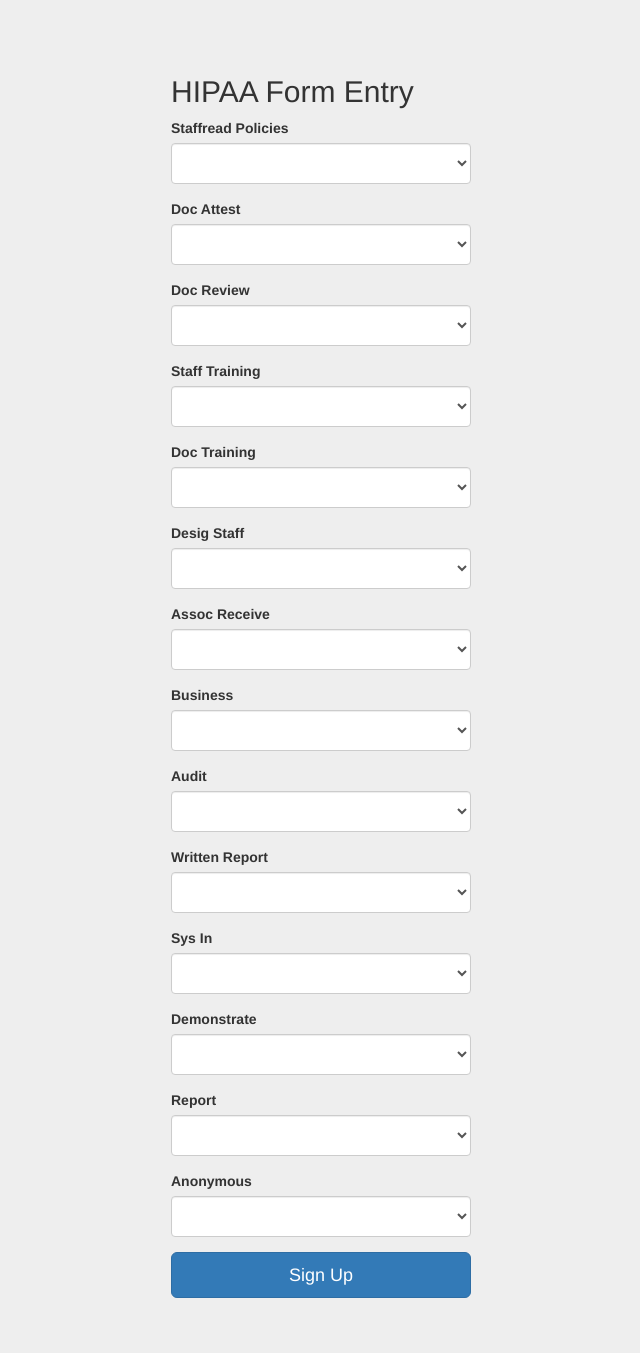
After one commit to soumyapurohit/HonestBrokerII, a Flask app: page /pendrequest in a window 1280 px wide. The commit adds this page. Shown: the whole page, without its empty margins (319-959 px from the left). Run offline with Flask 2, Linux system fonts and the light colour scheme; data comes from the database, SQL or seed files in the repository; both versions use the stored data as it was after the commit; some libraries are stand-ins or nearby versions.

Commit message:
HIPAA Form entry first attempt

```diff
--- a/app.py
+++ b/app.py
@@ -2,7 +2,7 @@ from flask import Flask, render_template, request, redirect, url_for, jsonify, R
 from flask_bootstrap import Bootstrap
 from math import log, exp
 from flask_wtf import FlaskForm
-from wtforms import StringField, PasswordField, BooleanField
+from wtforms import StringField, PasswordField, BooleanField, RadioField, SelectField
 from wtforms.validators import InputRequired, Email, Length
 from flask import flash
 from flask_sqlalchemy import SQLAlchemy
@@ -58,6 +58,30 @@ class RequestForm(UserMixin, db.Model):
     #requests = db.relationship('RequestForm', backref = 'user', lazy = True)
     #datasets = db.relationship('RequestForm', backref = 'dataset', lazy = True)
 
+class TrustChoice(UserMixin, db.Model):
+    trustchoiceid = db.Column(db.Integer, primary_key = True, autoincrement = True)
+    decision = db.Column(db.String(40))
+    trustchoices = db.relationship('TrustCalcForm', backref = 'trust_choice', lazy = 'dynamic')
+
+class TrustCalcForm(UserMixin, db.Model):
+    trustid = db.Column(db.Integer, primary_key = True, autoincrement = True)
+    staffread_policies = db.Column(db.String(40))
+    doc_attest = db.Column(db.String(40))
+    doc_review = db.Column(db.String(40))
+    staff_training = db.Column(db.String(40))
+    doc_training = db.Column(db.String(40))
+    desig_staff = db.Column(db.String(40))
+    assoc_receive = db.Column(db.String(40))
+    business = db.Column(db.String(40))
+    audit = db.Column(db.String(40))
+    written_report = db.Column(db.String(40))
+    sys_in = db.Column(db.String(40))
+    demonstrate = db.Column(db.String(40))
+    report = db.Column(db.String(40))
+    anonymous = db.Column(db.String(40))
+    ownerid= db.Column(db.Integer, db.ForeignKey('user.id'),nullable=False)
+    trustchoiceid = db.Column(db.Integer, db.ForeignKey('trust_choice.trustchoiceid'), nullable=False)
+
 
 
 #class SelectFieldtypedata(db.Model):
@@ -65,7 +89,8 @@ class RequestForm(UserMixin, db.Model):
 
 #class ChoiceOpts(FlaskForm):
 #    opts = QuerySelectField(query_factory = choice_dataset, allow_blank =True)
-
+def choice_trustcalc():
+    return TrustChoice.query
 
 def choice_dataset():
     return Dataset.query
@@ -108,6 +133,22 @@ class CreateRequestForm(FlaskForm):
     #dstype = QuerySelectField(query_factory=choice_typeofdata, allow_blank=True)
     typeofdata=StringField('What type of data would you like to receive', validators=[InputRequired(), Length(min=4, max=40)])
 
+class CreateTrustCalcForm(FlaskForm):
+    #CaStatus = QuerySelectField('Enter your choice', choices=[('Yes', 'Yes'), ('No', 'No'), ('Uncertain', 'Uncertain')])
+     staffread_policies = QuerySelectField(query_factory=choice_trustcalc, allow_blank=True, get_label = 'decision')
+     doc_attest = QuerySelectField(query_factory=choice_trustcalc, allow_blank=True, get_label = 'decision')
+     doc_review = QuerySelectField(query_factory=choice_trustcalc, allow_blank=True, get_label = 'decision')
+     staff_training = QuerySelectField(query_factory=choice_trustcalc, allow_blank=True, get_label = 'decision')
+     doc_training = QuerySelectField(query_factory=choice_trustcalc, allow_blank=True, get_label = 'decision')
+     desig_staff = QuerySelectField(query_factory=choice_trustcalc, allow_blank=True, get_label = 'decision')
+     assoc_receive = QuerySelectField(query_factory=choice_trustcalc, allow_blank=True, get_label = 'decision')
+     business = QuerySelectField(query_factory=choice_trustcalc, allow_blank=True, get_label = 'decision')
+     audit  = QuerySelectField(query_factory=choice_trustcalc, allow_blank=True, get_label = 'decision')
+     written_report = QuerySelectField(query_factory=choice_trustcalc, allow_blank=True, get_label = 'decision')
+     sys_in = QuerySelectField(query_factory=choice_trustcalc, allow_blank=True, get_label = 'decision')
+     demonstrate = QuerySelectField(query_factory=choice_trustcalc, allow_blank=True, get_label = 'decision')
+     report = QuerySelectField(query_factory=choice_trustcalc, allow_blank=True, get_label = 'decision')
+     anonymous = QuerySelectField(query_factory=choice_trustcalc, allow_blank=True, get_label = 'decision')
 
 @app.route('/')
 def index():
@@ -207,6 +248,17 @@ def dashboard():
 def logout():
     logout_user()
     return redirect(url_for('index'))
+
+@app.route('/pendrequest', methods=['GET','POST'])
+def pendrequest():
+    print('in trust form')
+    form = CreateTrustCalcForm()
+    if form.validate_on_submit():
+        print('Form validated')
+    else:
+        print(form.errors)
+    return render_template('example2.html',form=form)
+
 
 @app.route('/submitrequest', methods=['GET','POST'])
 def submitrequest():
--- /dev/null
+++ b/templates/example2.html
@@ -0,0 +1,43 @@
+{% extends "bootstrap/base.html" %}
+{% import "bootstrap/wtf.html" as wtf %}
+
+{% block title %}
+HIPAA Form Entry
+{% endblock %}
+
+{% block styles %}
+{{super()}}
+<link rel="stylesheet" href="{{url_for('.static', filename='signin.css')}}">
+{% endblock %}
+
+{% block content %}
+<div class="container">
+
+  <form class="form-signin" method = "POST" action="/signup">
+    <h2 class="form-signin-heading">HIPAA Form Entry</h2>
+    {{form.hidden_tag() }}
+
+<tr>
+    <td>{{ wtf.form_field(form.staffread_policies) }}</td>
+    <td>{{ wtf.form_field(form.doc_attest) }}</td>
+    <td>{{ wtf.form_field(form.doc_review) }}</td>
+    <td>{{ wtf.form_field(form.staff_training) }}</td>
+    <td>{{ wtf.form_field(form.doc_training) }}</td>
+    <td>{{ wtf.form_field(form.desig_staff) }}</td>
+    <td>{{ wtf.form_field(form.assoc_receive) }}</td>
+    <td>{{ wtf.form_field(form.business)}}</td>
+    <td>{{ wtf.form_field(form.audit)}}</td>
+    <td>{{ wtf.form_field(form.written_report)}}</td>
+    <td>{{ wtf.form_field(form.sys_in)}}</td>
+    <td>{{ wtf.form_field(form.demonstrate)}}</td>
+    <td>{{ wtf.form_field(form.report)}}</td>
+    <td>{{ wtf.form_field(form.anonymous)}}</td>
+
+</tr>
+
+
+    <button class="btn btn-lg btn-primary btn-block" type="submit">Sign Up</button>
+  </form>
+
+</div> <!-- /container -->
+{% endblock %}
```
Also changed, not shown: templates/dashboard.html (+4 -6 lines), templates/example.html (added, +23 -0 lines), database.db.
